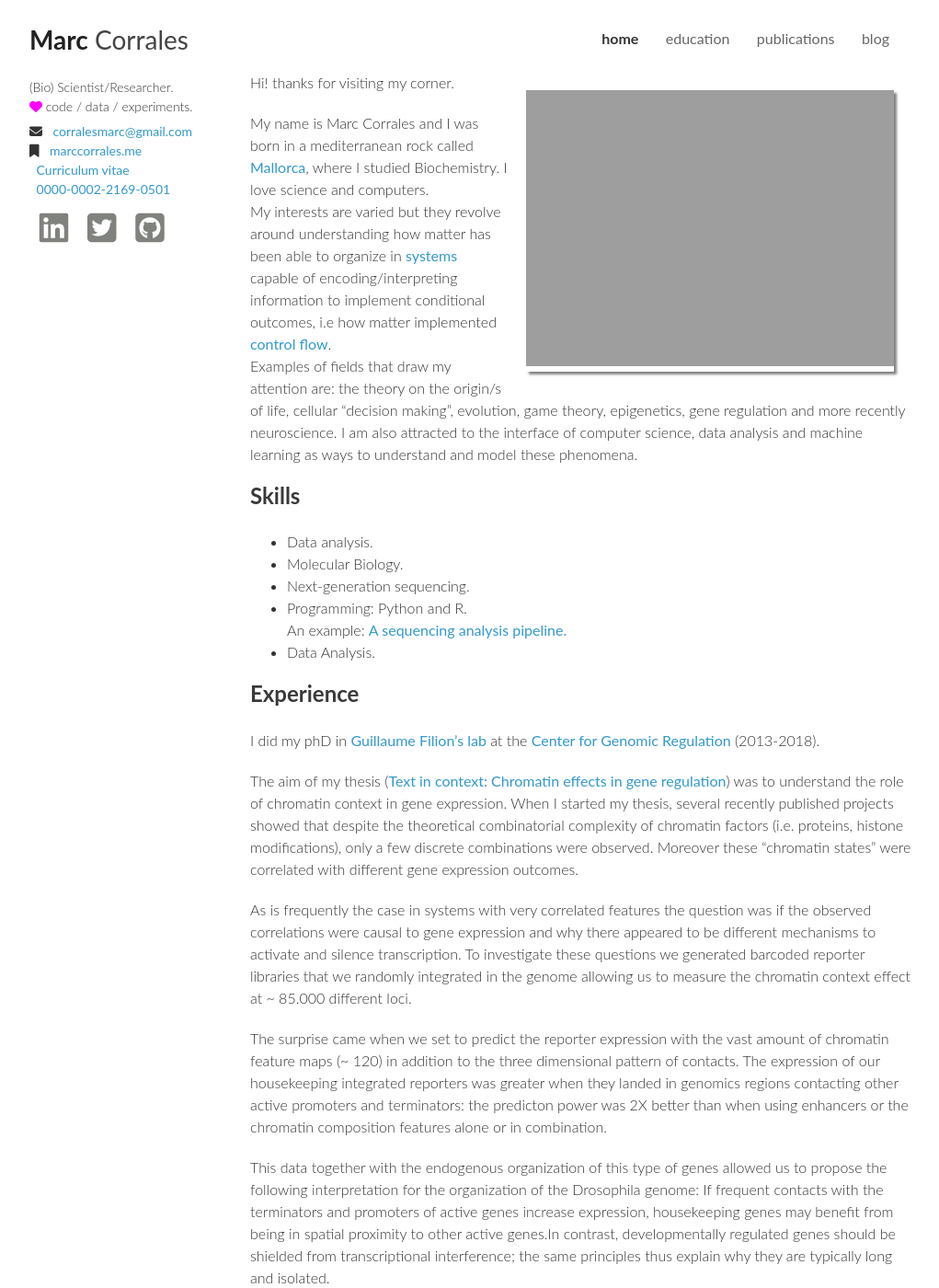
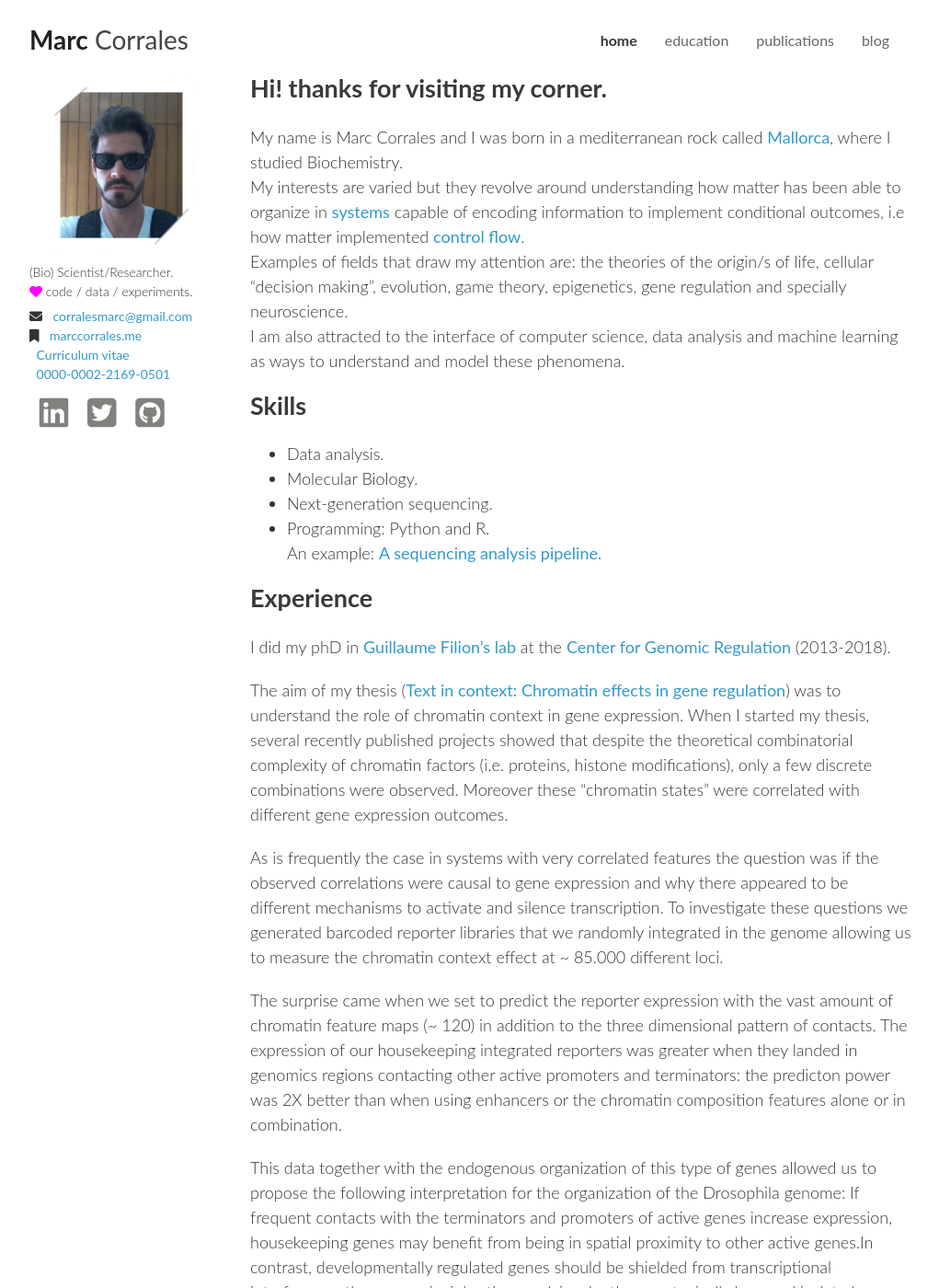
Before and after one commit to histonemark/histonemark.github.io, a Jekyll site: the page built from index.html, in a window 1280 px wide and 1400 px high. Shown: the whole window at 92% size, without its empty margins (128-1149 px from the left). Built offline with Jekyll 4.4.1, drawn with Linux system fonts in a browser that asks for light colours; nearby versions of some CDN libraries; the list of posts is cut into pages by our own code; comment, search, counter and statistics services are not loaded; a style sheet for code colours, icons or effects is not loaded.

Commit message:
Changed pic

```diff
--- a/_includes/sidebar.html
+++ b/_includes/sidebar.html
@@ -1,6 +1,7 @@
 <header>
   <link rel="stylesheet" href="https://cdn.rawgit.com/jpswalsh/academicons/master/css/academicons.min.css">
   <h1><a href='/'><span><strong>Marc</strong> Corrales</span></a></h1>
+<div><img class='center' src='/img/mysitepic.jpg' width="80%" height="80%" ></div>
   <div class='author-info'>
     <div class='block'>
       <p><span itemprop='role'>(Bio) Scientist/Researcher.</span></p>
--- a/index.html
+++ b/index.html
@@ -2,23 +2,19 @@
 layout: default
 title: Home
 ---
-
-<div class='profile-image'><img src='histonemark.github.io/assets/mysitepic.jpg=150'/></div>
-
-<p>Hi! thanks for visiting my corner.<p/>
+<h2>Hi! thanks for visiting my corner.</h2>
 My name is Marc Corrales and I was born in a  mediterranean rock
 called
 <a href="https://en.wikipedia.org/wiki/Majorca"
-   target="\_blank">Mallorca</a>, where I studied Biochemistry.
-I love science and computers.<br />
+   target="\_blank">Mallorca</a>, where I studied Biochemistry.<br>
 My interests are varied but they revolve around understanding how matter has been able to organize in <a href="https://en.wikipedia.org/wiki/Systems_theory" target="\_blank">systems</a>
-capable of encoding/interpreting information to implement conditional
+capable of encoding information to implement conditional
 outcomes, i.e how matter implemented <a href="https://en.wikipedia.org/wiki/Control_flow" target="\_blank">control
-flow</a>.<br />
-Examples of fields that draw my attention are: the theory on the origin/s of
+flow</a>.<br>
+Examples of fields that draw my attention are: the theories of the origin/s of
 life, cellular “decision making”, evolution, game theory, epigenetics, gene regulation
-and more recently neuroscience. I am also attracted to the interface
-of computer science, data analysis and machine learning as ways to
+and specially neuroscience.<br>
+I am also attracted to the interface of computer science, data analysis and machine learning as ways to
 understand and model these phenomena.</p>
 
 <h2 id="skills">Skills</h2>
@@ -29,7 +25,6 @@ understand and model these phenomena.</p>
   <Li>Next-generation sequencing.</li>
   <li>Programming: Python and R.</li> An example:
   <a href="https://github.com/histonemark/hpipline/tree/cowboy-mode" target="_blank">A sequencing analysis pipeline.</a>
-  <li>Data Analysis.</li>
 </ul>
 
 <h2 id="experience">Experience</h2>
```
Also changed, not shown: _includes/app.css (+7 -7 lines), learning/index.md (+1 -1 lines), img/mysitepic.jpg (added).
